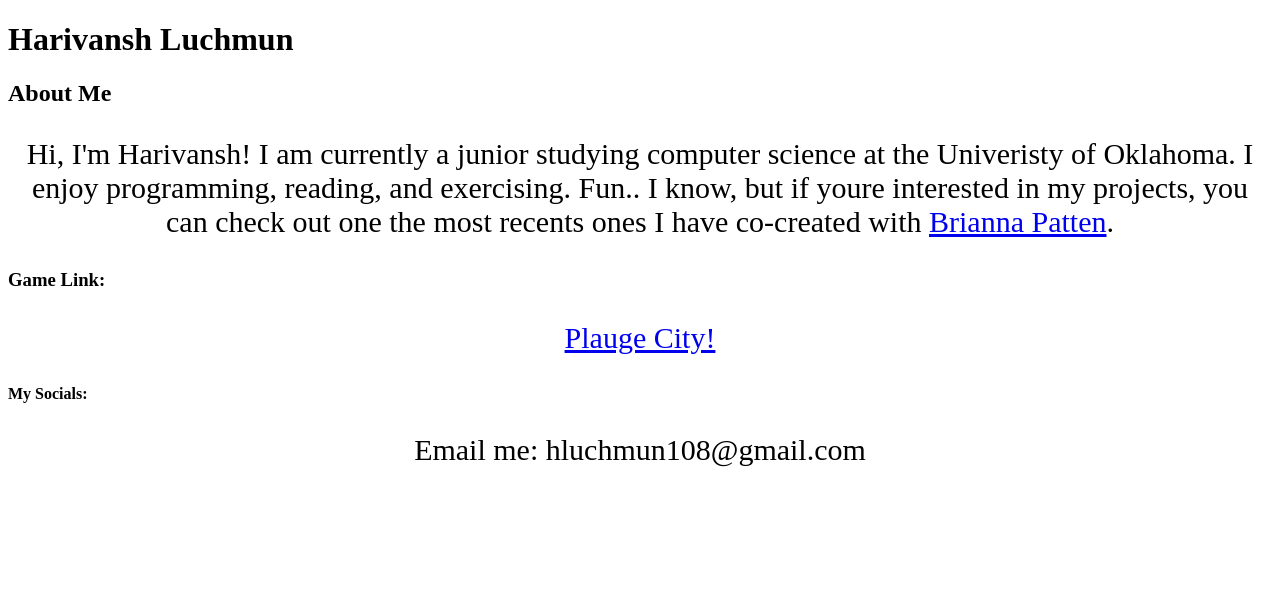
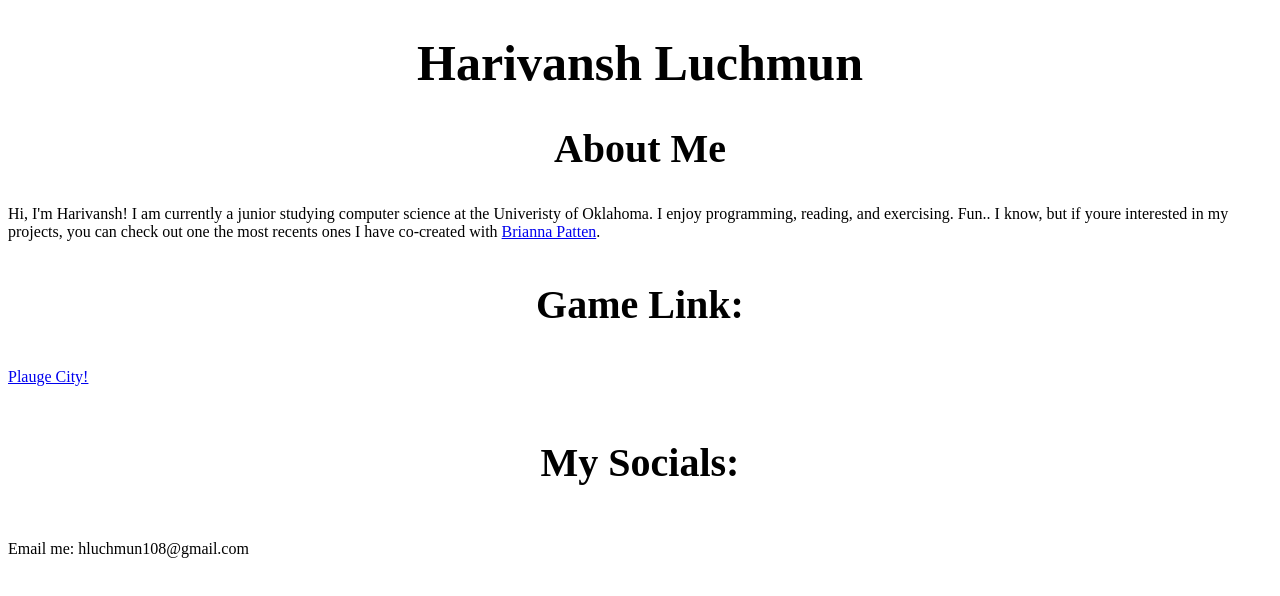
Before and after one commit to HarivanshL/HarivanshL.github.io, a plain HTML site: page index.html in a window 1280 px wide. Drawn offline with Linux system fonts and the light colour scheme.

Commit message:
css changes

```diff
--- a/app.css
+++ b/app.css
@@ -1,23 +1,25 @@
-h.name {
+.name {
     text-align: center;
     font-size: 50px;
     color: black;
 }
 
-h.header {
+.header {
  text-align: center;
  font-size: 40px;
  color: black;
 }
 
-p {
+.p {
     text-align: center;
     font-size: 30px;
     color: black;
+    margin-top: 10px;
+    margin-bottom: 10px;
+    width: 70%;
+
 }
 
 body.body {
-    margin-bottom: 10px;
-    width: 80%;
     align-items: center;
 }
```
